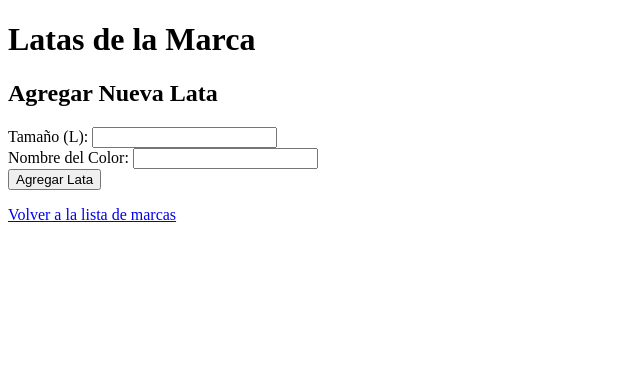
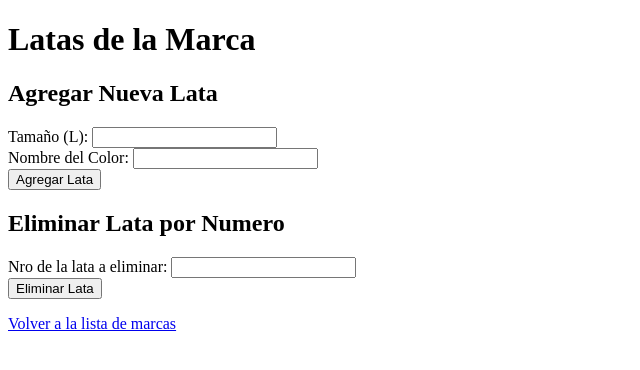
Before and after one commit to SaantiSeijas/TP1-introduccion, a Flask app: template templates/latas.html in a window 1280 px wide. Shown: the top 370 px of the page, without its empty margins (0-640 px from the left). Run offline with Flask 3, Linux system fonts and the light colour scheme; the template is opened without the code that fills it, so the values that code supplies are empty; some libraries are stand-ins or nearby versions.

Commit message:
Ahora se puede eliminar latas con el nro de lata (id_lata)

```diff
--- a/main.py
+++ b/main.py
@@ -89,10 +89,30 @@ def agregar_lata():
         return jsonify({'message': 'Error al agregar lata'}), 500
 
 
+@app.route('/eliminar_lata', methods=['POST'])
+def eliminar_lata():
+    try:
+        # Obtener el ID de la lata a eliminar desde el formulario
+        lata_id = int(request.form.get('lata_id'))
+
+        # Buscar la lata por su ID en la base de datos
+        lata = Latas.query.get(lata_id)
+        if not lata:
+            return jsonify({'message': 'Lata no encontrada'}), 404
+
+        # Eliminar la lata de la sesión y commit a la base de datos
+        db.session.delete(lata)
+        db.session.commit()
+
+        return jsonify({'message': 'Lata eliminada correctamente'}), 200
+    except Exception as error:
+        print("Error al eliminar lata:", error)
+        return jsonify({'message': 'Error al eliminar lata'}), 500
+
+
 @app.route('/agregar_marca', methods=['POST'])
 def agregar_marca():
     try:
-
         nombre = request.form.get('nombre')
         precio_x_litro = request.form.get('precio_x_litro')
 
--- a/templates/latas.html
+++ b/templates/latas.html
@@ -20,10 +20,17 @@
         <button type="submit">Agregar Lata</button>
     </form>
 
+    <h2>Eliminar Lata por Numero</h1>
+    <form action="/eliminar_lata" method="POST">
+        <label for="lata_id">Nro de la lata a eliminar:</label>
+        <input type="number" id="lata_id" name="lata_id" required><br>
+
+        <button type="submit">Eliminar Lata</button>
+    </form>
 
     <ul>
         {% for lata in latas %}
-            <li>Tamaño: {{ lata.tamanio }}L - Precio: ${{ lata.precio }} - Color: {{ lata.color.nombre }}</li>
+            <li>Nro de lata: {{lata.id}} - Tamaño: {{ lata.tamanio }}L - Precio: ${{ lata.precio }} - Color: {{ lata.color.nombre }}</li>
         {% endfor %}
     </ul>
 
```
